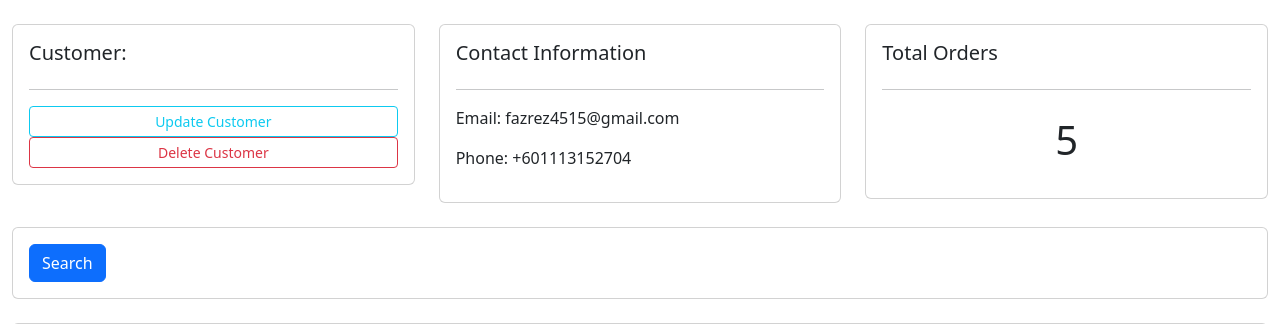
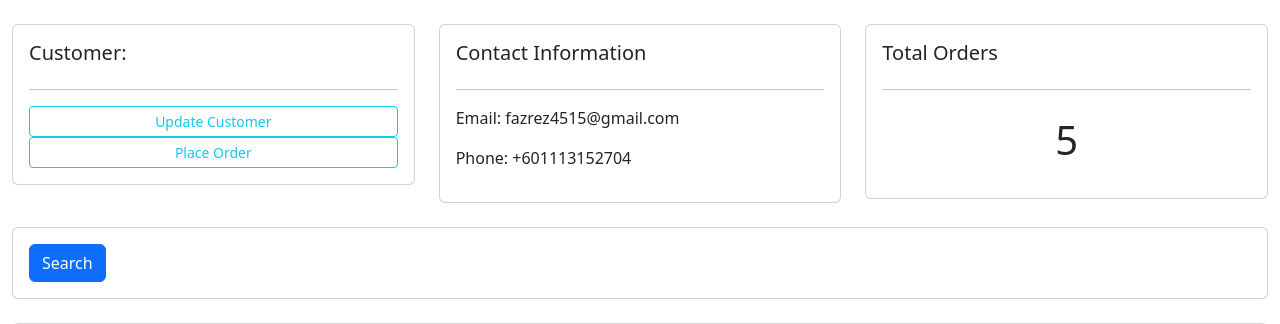
Before and after one commit to FazliddinFayziev/small-CRM, a Django app: page /customer/1 in a window 1280 px wide. Shown: the part 77-401 px from the top of the page. Run offline with Django 4.2, Linux system fonts and the light colour scheme; data comes from the database, SQL or seed files in the repository; both versions use the stored data as it was after the commit.

Commit message:
creating objects with parent instances and formsets

```diff
--- a/accounts/templates/accounts/customer.html
+++ b/accounts/templates/accounts/customer.html
@@ -9,7 +9,7 @@
             <h5>Customer:</h5>
             <hr>
             <a class="btn btn-outline-info btn-sm btn-block" href="">Update Customer</a>
-            <a class="btn btn-outline-danger btn-sm btn-block" href="">Delete Customer</a>
+            <a class="btn btn-outline-info btn-sm btn-block" href="{% url 'create_order' customer.id %}">Place Order</a>
         </div>
     </div>
 
--- a/accounts/templates/accounts/dashboard.html
+++ b/accounts/templates/accounts/dashboard.html
@@ -35,7 +35,7 @@
         <h5>LAST 5 ORDERS</h5>
         <hr>
         <div class="card card-body">
-            <a class="btn btn-primary btn-sm btn-block" href="{% url 'create_order' %}">Create Order</a>
+
             <table class="table table-sm">
                 <tr>
                     <th>Product</th>
--- a/accounts/templates/accounts/order_form.html
+++ b/accounts/templates/accounts/order_form.html
@@ -8,7 +8,11 @@
         <div class="card card-body">
             <form action="" method="POST">
                 {% csrf_token %}
-                {{form}}
+                {{ formset.management_form }}
+                {% for form in formset %}
+                    {{form}}
+                    <hr>
+                {% endfor %}
                 <input type="submit" name="Submit" />
             </form>
         </div>
--- a/accounts/urls.py
+++ b/accounts/urls.py
@@ -6,7 +6,8 @@ urlpatterns = [
     path('', home, name="home"),
     path('products/', products, name="products"),
     path('customer/<str:pk>', customer, name="customer"),
-    path('create_order/', createOrder, name='create_order'),
+
+    path('create_order/<str:pk>/', createOrder, name='create_order'),
     path('update_order/<str:pk>/', updateOrder, name='update_order'),
     path('delete_order/<str:pk>/', deleteOrder, name='delete_order'),
 ]
--- a/accounts/views.py
+++ b/accounts/views.py
@@ -1,5 +1,6 @@
 from django.shortcuts import render, redirect
 from django.http import HttpResponse
+from django.forms import inlineformset_factory
 from .models import Product, Order, Customer
 from .forms import OrderForm
 
@@ -41,16 +42,17 @@ def customer(request, pk):
 
 
 # ===> CreateOrder
-def createOrder(request):
-
-    form = OrderForm()
+def createOrder(request, pk):
+    OrderFormSet = inlineformset_factory(Customer, Order, fields=('product', 'status'), extra=10)
+    customer = Customer.objects.get(id=pk)
+    formset = OrderFormSet(queryset=Order.objects.none(), instance=customer)
     if request.method == 'POST':
-        form = OrderForm(request.POST)
-        if form.is_valid():
-            form.save()
+        formset = OrderFormSet(request.POST, instance=customer)
+        if formset.is_valid():
+            formset.save()
             return redirect('/')
 
-    context = {'form': form}
+    context = {'formset': formset}
 
     return render(request, 'accounts/order_form.html', context)
 
```
Also changed, not shown: db.sqlite3.
